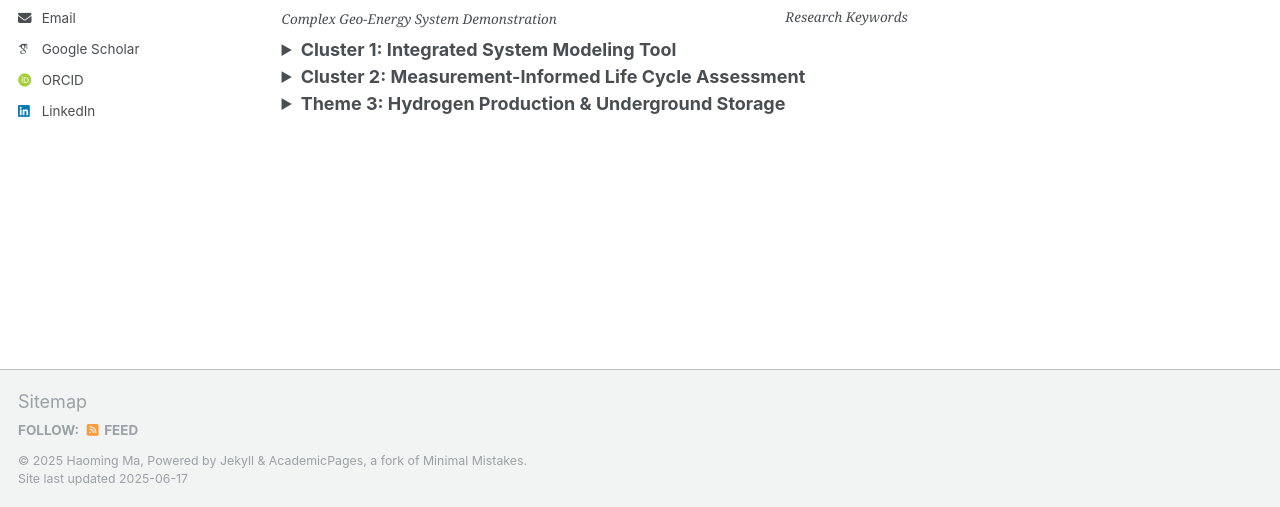
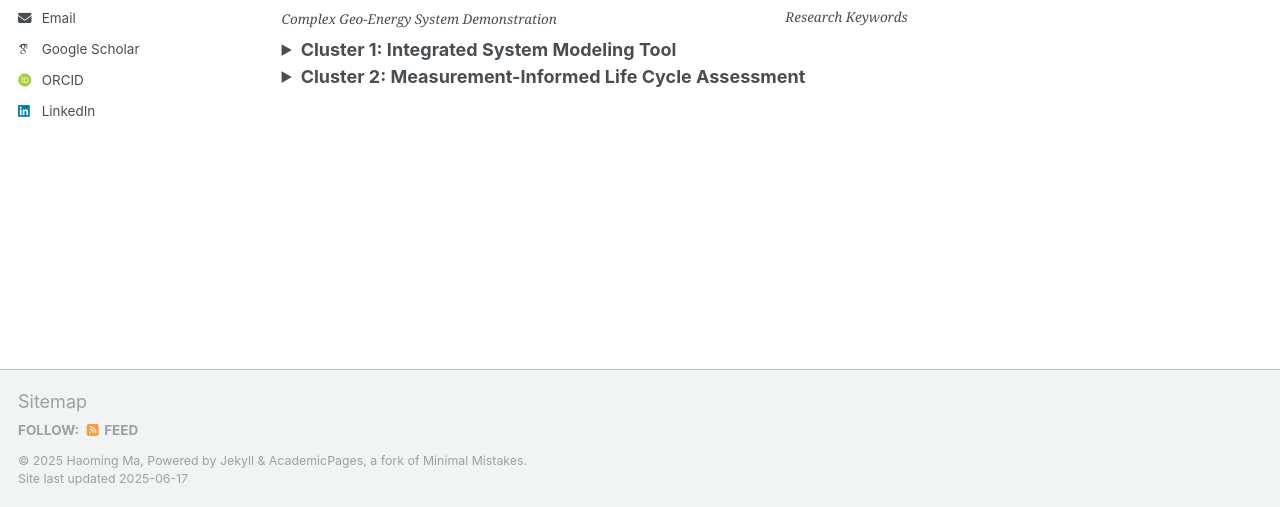
Before and after one commit to haoming-ma/haoming-ma.github.io, a Jekyll site: the page built from _pages/research.md, in a window 1280 px wide and 1057 px high. Shown: the part 550-1057 px from the top of the window. Built offline with Jekyll 4.4.1, drawn with Linux system fonts in a browser that asks for light colours; some web fonts are replaced.

Commit message:
Update research.md

```diff
--- a/_pages/research.md
+++ b/_pages/research.md
@@ -49,10 +49,6 @@ My research systematically incorporates machine-learning algorithms and multisca
   <p>Put your detailed content for Theme 2 here…</p>
 </details>
 
-<details class="accordion">
-  <summary><strong>Theme 3: Hydrogen Production & Underground Storage</strong></summary>
-  <p>Put your detailed content for Theme 3 here…</p>
-</details>
 
 <script>
 document.addEventListener('DOMContentLoaded', () => {
```
